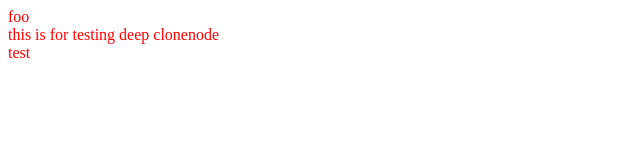
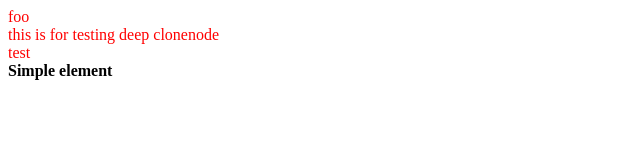
Before and after one commit to kentaromiura/custom-element, a plain HTML site: page index.html in a window 1280 px wide. Shown: the full height of the page, 0-640 px from the left. Drawn offline with Linux system fonts and the light colour scheme.

Commit message:
Fixes #11 , Adding noscript attribute

```diff
--- a/custom-element.js
+++ b/custom-element.js
@@ -70,6 +70,7 @@
   proto.createdCallback = function(){
     var template = this.getElementsByTagName('template')[0],
         name = this.getAttribute('name'),
+        noscript = this.getAttribute('noscript') != null,
         options
 
         if (customElements[name] && customElements[name].options){
@@ -78,8 +79,8 @@
         customElements[name] = {
           content: 'content' in template? template.content : template
         }
-        if (options){
-          document.register.tag(name, options)
+        if (options || noscript){
+          document.register.tag(name, noscript ? {} : options)
         }
 
   }
--- a/index.html
+++ b/index.html
@@ -42,7 +42,14 @@
       </style>
     </custom-element>
 
+    <custom-element name="kenta-simple" noscript>
+      <template>
+        <b> Simple element </b>
+      </template>
+    </custom-element>
+
     <kenta-foo id=test></kenta-foo>
+    <kenta-simple></kenta-simple>
     <script>
     onload = function(){
       console.log(document.body.getWindow === undefined) // MUST BE FALSE!
```
Lines whose indentation alone changed are shown as unchanged.
